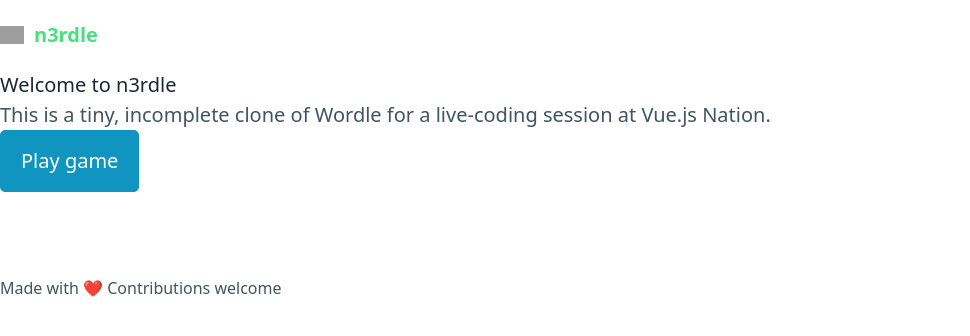
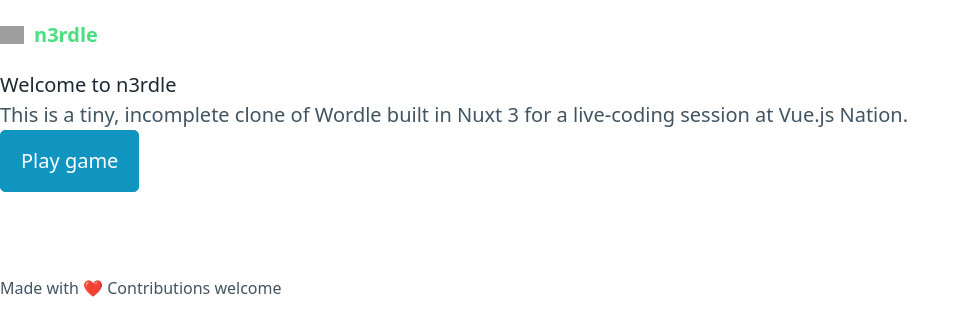
Before and after one commit to danielroe/n3rdle, a Nuxt app: page / in a window 1280 px wide. Shown: the top 336 px of the page, without its empty margins (0-970 px from the left). Built offline with nearby package versions, Linux system fonts and the light colour scheme; grey boxes are pictures that could not be loaded.

Commit message:
chore: add link to nuxt 3

```diff
--- a/app.vue
+++ b/app.vue
@@ -4,7 +4,7 @@
     <Title>n3rdle</Title>
     <Meta
       name="description"
-      content="A tiny, incomplete clone of Wordle for a live-coding session at Vue.js Nation."
+      content="A tiny, incomplete clone of Wordle built in Nuxt 3 for a live-coding session at Vue.js Nation."
     />
     <header>
       <nav>
--- a/pages/index.vue
+++ b/pages/index.vue
@@ -3,8 +3,8 @@
     <h1>Welcome to n3rdle</h1>
     <p>
       This is a tiny, incomplete clone of
-      <a href="https://www.powerlanguage.co.uk/wordle/">Wordle</a> for a
-      live-coding session at
+      <a href="https://www.powerlanguage.co.uk/wordle/">Wordle</a> built in
+      <a href="https://v3.nuxtjs.org/">Nuxt 3</a> for a live-coding session at
       <a href="https://vuejsnation.com/">Vue.js Nation</a>.
     </p>
     <NuxtLink to="/game" role="button">Play game</NuxtLink>
```
